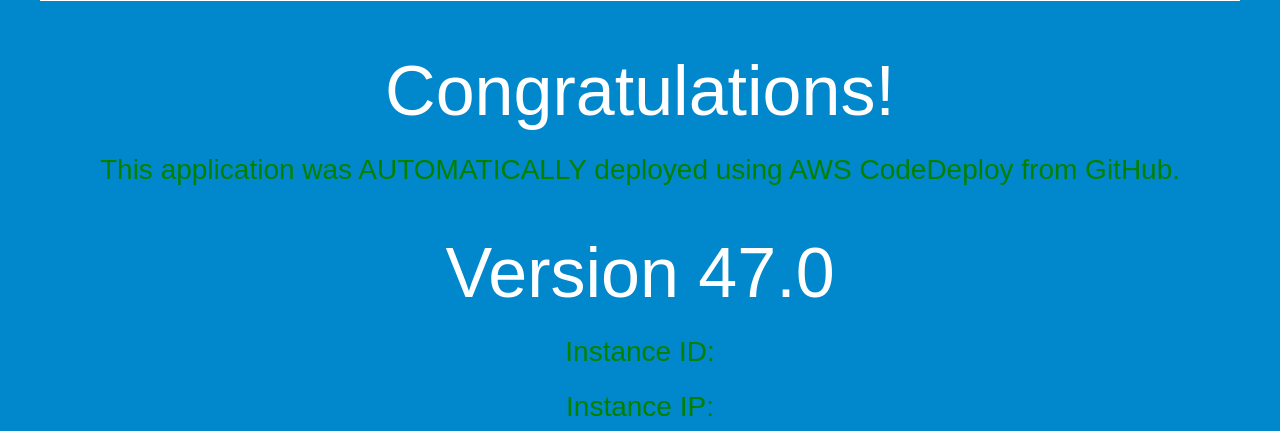
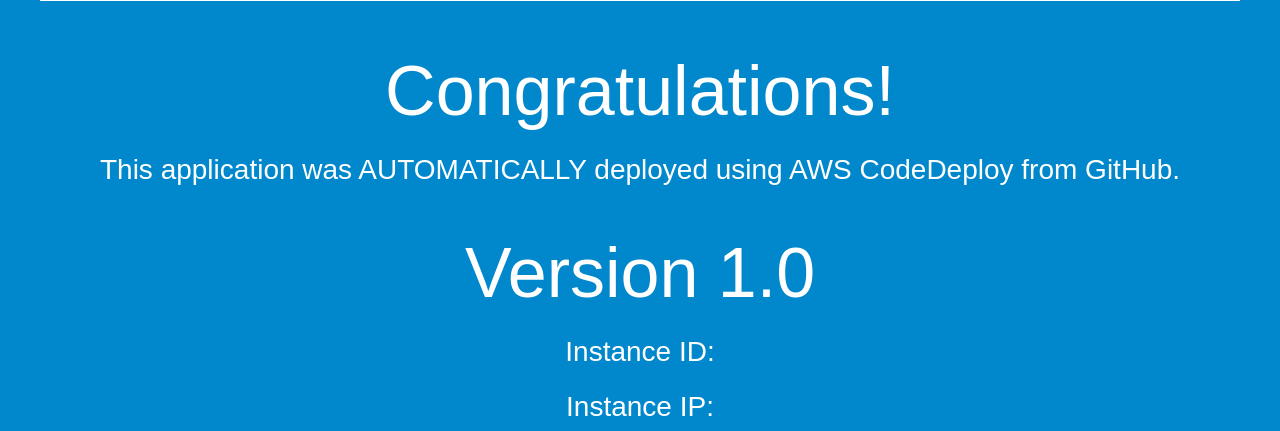
Before and after one commit to Strider678/DevOPS, a PHP site: page /test.php in a window 1280 px wide. Shown: the part 634-1065 px from the top of the page. Run offline with PHP 8.4, Linux system fonts and the light colour scheme; data that the repository does not hold is empty.

Commit message:
Update test.php

```diff
--- a/test.php
+++ b/test.php
@@ -20,7 +20,6 @@
     h2 {
       font-size: 200%;
       font-weight: normal;
-      color: green;
       margin-bottom: 0;
     }
     img {
@@ -33,7 +32,7 @@
     <img src="logo.png"/>
     <h1>Congratulations!</h1>
     <h2>This application was AUTOMATICALLY deployed using AWS CodeDeploy from GitHub.</h2>
-    <h1>Version 47.0</h1>
+    <h1>Version 1.0</h1>
     <?php
       $id = file_get_contents("http://instance-data/latest/meta-data/instance-id");
       $ip = file_get_contents("http://instance-data/latest/meta-data/local-ipv4");
```
